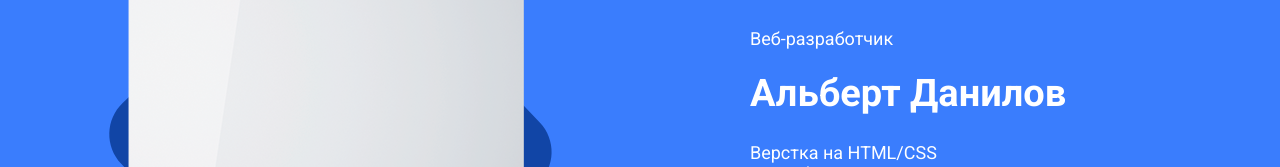
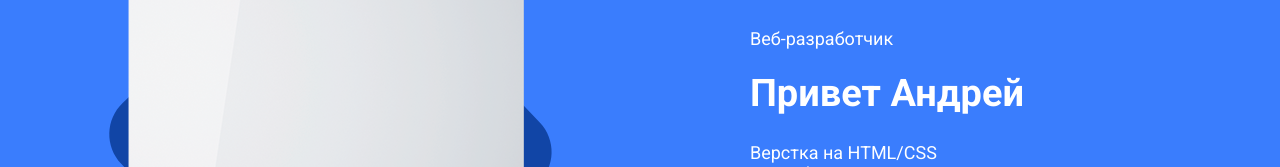
Before and after one commit to realinhoo1/realinhoo1.github.io, a plain HTML site: page index.html in a window 1280 px wide. Shown: the part 133-300 px from the top of the page. Drawn offline with Linux system fonts and the light colour scheme.

Commit message:
Add files via upload

```diff
--- a/index.html
+++ b/index.html
@@ -33,7 +33,7 @@
                 <!-- /.col-7 -->
                 <div class="col-lg-5">
                     <p class="header-pretitle animated fadeInRightBig">Веб-разработчик</p>
-                    <h1 class="header-title animated fadeInRightBig">Альберт Данилов</h1>
+                    <h1 class="header-title animated fadeInRightBig">Привет Андрей</h1>
                     <p class="header-subtitle animated fadeInRightBig">Верстка на HTML/CSS <br> Разработка сайтов под ключ</p>
                     <div class="header-button-block"><a class="header-button animated fadeInRightBig" target="_blank" href="https://vk.com/realinhoo">Сязаться</a>
                     <small class="animated fadeInRightBig">*Это бесплатно</small></div>
```
